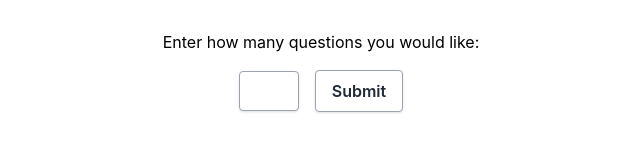
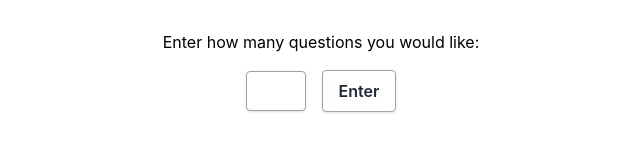
Before and after one commit to revyrob/insuranceQuiz, a React (Create React App) app in the folder insurance-frontend/: page / in a window 1280 px wide. Shown: the part 122-284 px from the top of the page, without its empty margins (319-959 px from the left). Built offline with nearby package versions, Linux system fonts and the light colour scheme.

Commit message:
worked on center a few things and navigating to quiz page

```diff
--- a/insurance-frontend/src/pages/Homepage.jsx
+++ b/insurance-frontend/src/pages/Homepage.jsx
@@ -18,8 +18,10 @@ export default function Homepage() {
       alert('The number of questions defaults to 20.  Press Start.');
       setNum('20')
       e.preventDefault();
+      //make a navigator to the quiz page
     } else {
       setNum(userNum);
+      //make a navigator to the quiz page
     }
   };
   return (
@@ -32,12 +34,12 @@ export default function Homepage() {
             <div className="flex flex-col items-center justify-center mt-4">
               <div className="">
                 <input
-                  className="border border-gray-400 rounded shadow w-[60px] h-[40px] mr-4 hover:bg-gray-100 text-gray-800"
+                  className="border border-gray-400 rounded shadow w-[60px] h-[40px] mr-4 hover:bg-gray-100 text-gray-800 text-center"
                   type="num"
                   name="num"
                   placeholder=""
                 />
-                <button className="g-white hover:bg-gray-100 text-gray-800 font-semibold py-2 px-4 border border-gray-400 rounded shadow" type="submit">Submit
+                <button className="g-white hover:bg-gray-100 text-gray-800 font-semibold py-2 px-4 border border-gray-400 rounded shadow" type="submit">Enter
               </button>
               </div>
 
```
